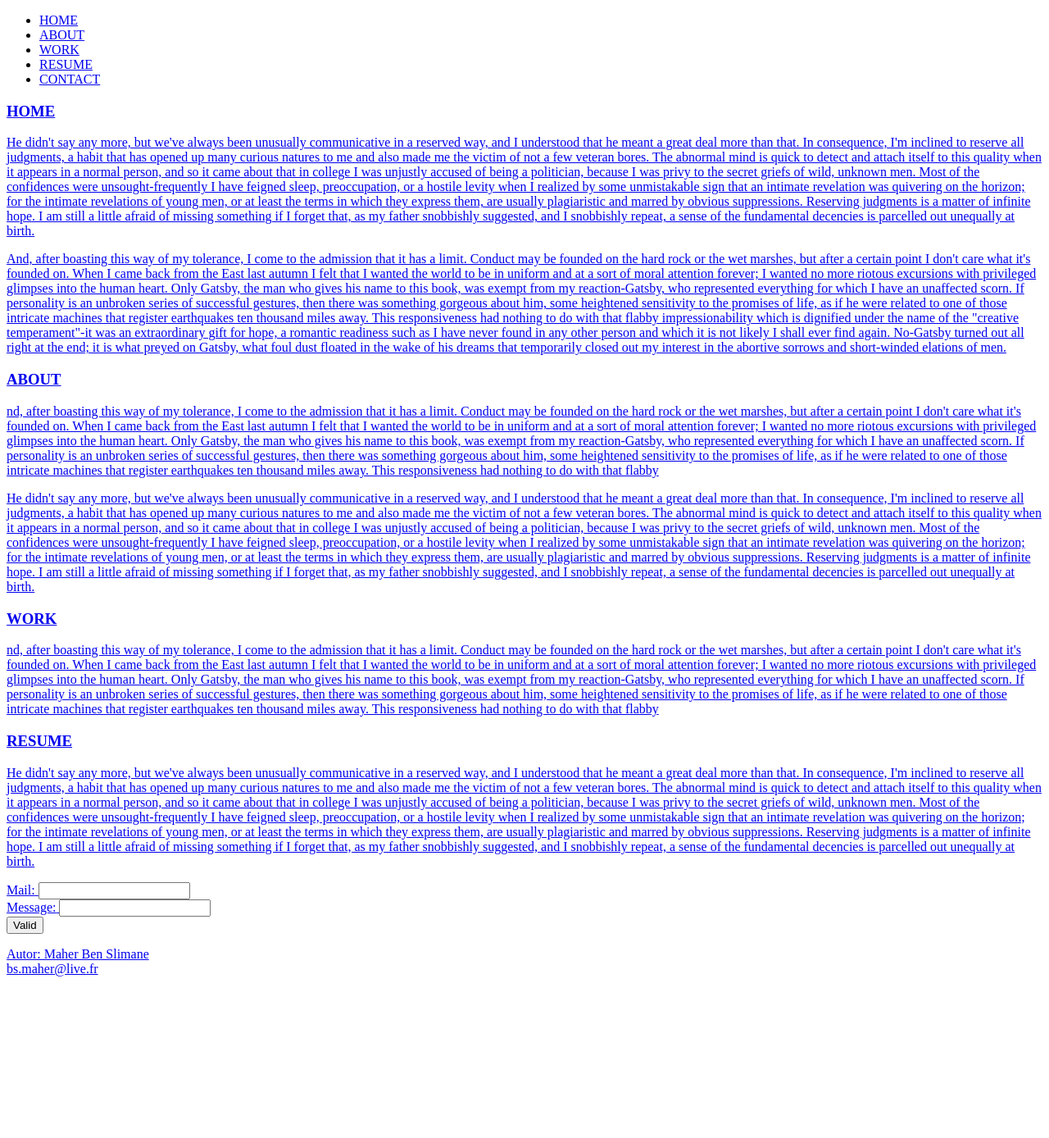
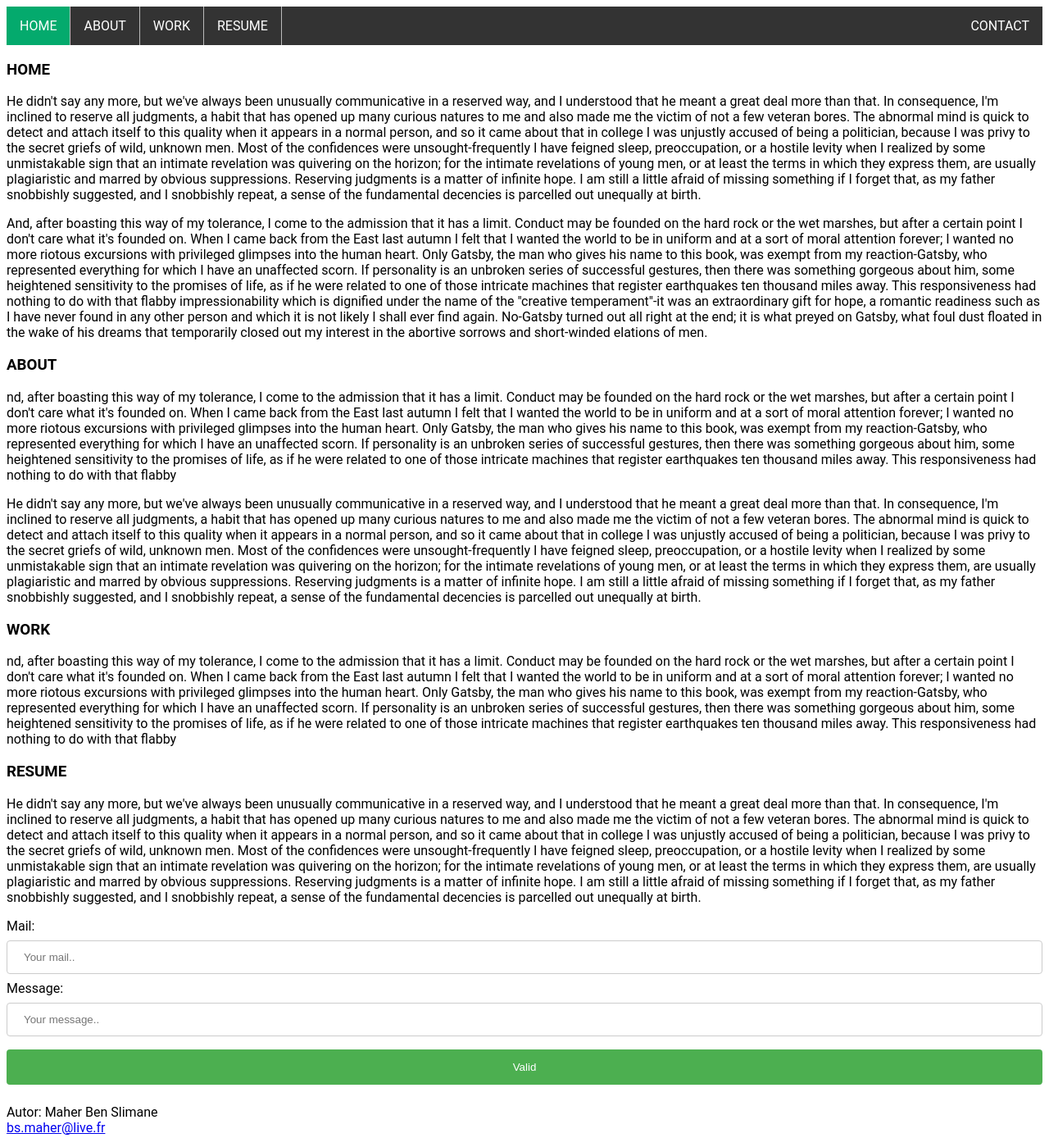
Before and after one commit to BSMaher1992/navbar, a plain HTML site: page Index.html in a window 1280 px wide. Shown: the whole page at 82% size. Before the commit the page ends 1207 px from the top, so only its background shows below. Drawn offline with Linux system fonts and the light colour scheme.

Commit message:
add css style

```diff
--- a/Index.html
+++ b/Index.html
@@ -1,23 +1,23 @@
 <!DOCTYPE html>
 <html>
   <head>
-		<link rel="stylesheet" href="./css/mystyle.css">
+
         <title>navbar</title>
-    </head>
+
+     <link rel="stylesheet" href="mystyle.css"/>
+
+  </head>
 
 
     <body>
-        <nav class="navbar">
-
       <ul>
-      	<li> <a href="#home"> HOME </li>
-        <li> <a href="#about"> ABOUT </li>
-        <li> <a href="#work"> WORK </li>
-        <li> <a href="#resume"> RESUME </li>
-        <li> <a href="#contact"> CONTACT </li>
+      	<li> <a class="active" ref="#home"> HOME</a> </li>
+        <li> <a href="#about"> ABOUT </a></li>
+        <li> <a href="#work"> WORK</a> </li>
+        <li> <a href="#resume"> RESUME </a></li>
+        <li style="float:right"> <a href="#contact"> CONTACT </a></li>
       </ul>
-     </nav>
-        <section id="home">
+       <section id="home">
         <h3> HOME </h3>
            <p> He didn't say any more, but we've always been unusually communicative in a reserved way, and I understood that he meant a great deal more than that. In consequence, I'm inclined to reserve all judgments, a habit that has opened up many curious natures to me and also made me the victim of not a few veteran bores. The abnormal mind is quick to detect and attach itself to this quality when it appears in a normal person, and so it came about that in college I was unjustly accused of being a politician, because I was privy to the secret griefs of wild, unknown men. Most of the confidences were unsought-frequently I have feigned sleep, preoccupation, or a hostile levity when I realized by some unmistakable sign that an intimate revelation was quivering on the horizon; for the intimate revelations of young men, or at least the terms in which they express them, are usually plagiaristic and marred by obvious suppressions. Reserving judgments is a matter of infinite hope. I am still a little afraid of missing something if I forget that, as my father snobbishly suggested, and I snobbishly repeat, a sense of the fundamental decencies is parcelled out unequally at birth. </p>
            <p> And, after boasting this way of my tolerance, I come to the admission that it has a limit. Conduct may be founded on the hard rock or the wet marshes, but after a certain point I don't care what it's founded on. When I came back from the East last autumn I felt that I wanted the world to be in uniform and at a sort of moral attention forever; I wanted no more riotous excursions with privileged glimpses into the human heart. Only Gatsby, the man who gives his name to this book, was exempt from my reaction-Gatsby, who represented everything for which I have an unaffected scorn. If personality is an unbroken series of successful gestures, then there was something gorgeous about him, some heightened sensitivity to the promises of life, as if he were related to one of those intricate machines that register earthquakes ten thousand miles away. This responsiveness had nothing to do with that flabby impressionability which is dignified under the name of the "creative temperament"-it was an extraordinary gift for hope, a romantic readiness such as I have never found in any other person and which it is not likely I shall ever find again. No-Gatsby turned out all right at the end; it is what preyed on Gatsby, what foul dust floated in the wake of his dreams that temporarily closed out my interest in the abortive sorrows and short-winded elations of men.</p>
@@ -41,10 +41,10 @@
          <section id="contact">
          <form>
          <label>Mail:</label>
-         <input type="text" name="your mail"/>
+         <input type="text" name="mail" placeholder="Your mail.."/>
          <br />
          <label>Message:</label>
-         <input type="text" name="Entre message"/>
+         <input type="text" name="message" placeholder="Your message.."/>
          <br />
         <input type="submit" value="Valid" />
     </form>
@@ -54,6 +54,5 @@
         <a href="mail:bs.maher@live.fr"> bs.maher@live.fr</a>
         </p>
     </footer>
-
     </body>
 </html>
--- /dev/null
+++ b/mystyle.css
@@ -0,0 +1,58 @@
+body{
+font-family: 'roboto', sans-serif;}
+
+ul {
+  list-style-type: none;
+  margin: 0;
+  padding: 0;
+  overflow: hidden;
+  background-color: #333;
+  position: -webkit-sticky; /* Safari */
+  position: sticky;
+  top: 0;
+}
+li {
+	float:left;
+	  border-right: 1px solid #bbb;
+}
+li:last-child {
+  border-right: none;
+}
+
+
+li a {
+  display: block;
+  color: white;
+  text-align: center;
+  padding: 14px 16px;
+  text-decoration: none;
+}
+li a:hover {
+  background-color: #111;
+}
+.active {
+  background-color: #04AA6D;
+}
+input[type=text] {
+  width: 100%;
+  padding: 12px 20px;
+  margin: 8px 0;
+  display: inline-block;
+  border: 1px solid #ccc;
+  border-radius: 4px;
+  box-sizing: border-box;
+}
+
+input[type=submit] {
+  width: 100%;
+  background-color: #4CAF50;
+  color: white;
+  padding: 14px 20px;
+  margin: 8px 0;
+  border: none;
+  border-radius: 4px;
+  cursor: pointer;
+}
+input[type=submit]:hover {
+  background-color: #45a049;
+}
```
